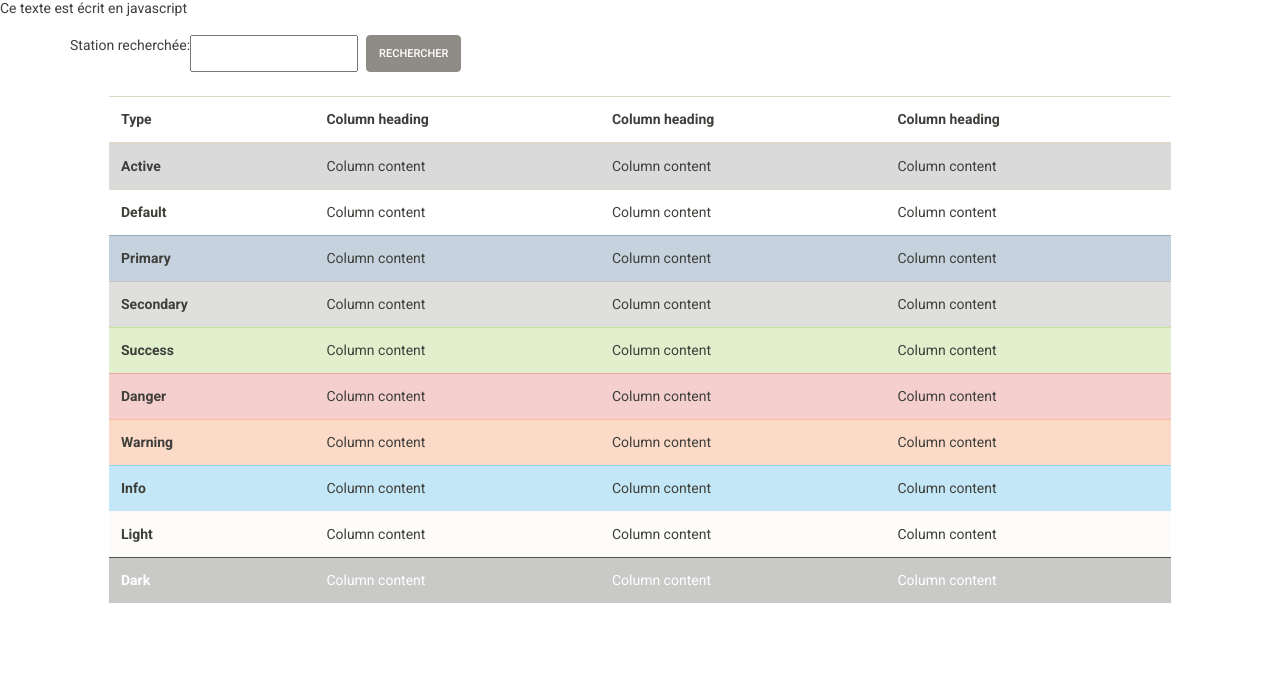
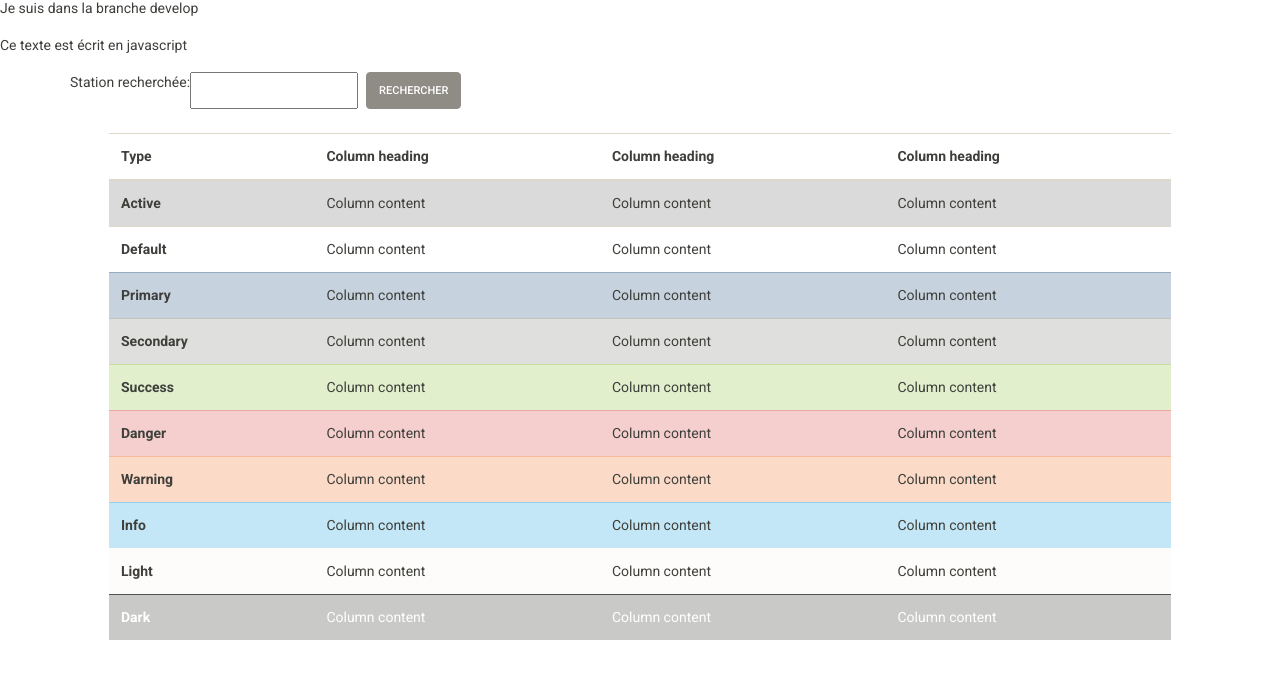
Before and after one commit to Jflo02/vlille-tp, a plain HTML site: page index.html in a window 1280 px wide. Shown: the part 106-800 px from the top of the page. Drawn offline with nearby package versions, Linux system fonts and the light colour scheme.

Commit message:
commit en développement

```diff
--- a/index.html
+++ b/index.html
@@ -55,6 +55,7 @@
         </div>
     </nav>
     <h1>Bienvenue sur mon application de gestion des V'lille</h1>
+    <p>Je suis dans la branche develop</p>
     <p id="baliseJS">t</p>
 
     <div class="container">
```
